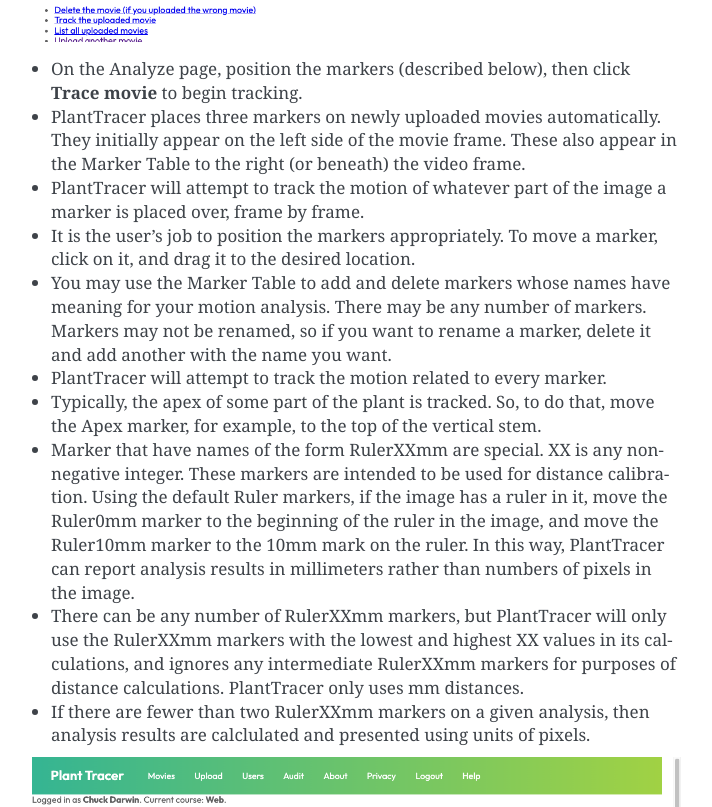
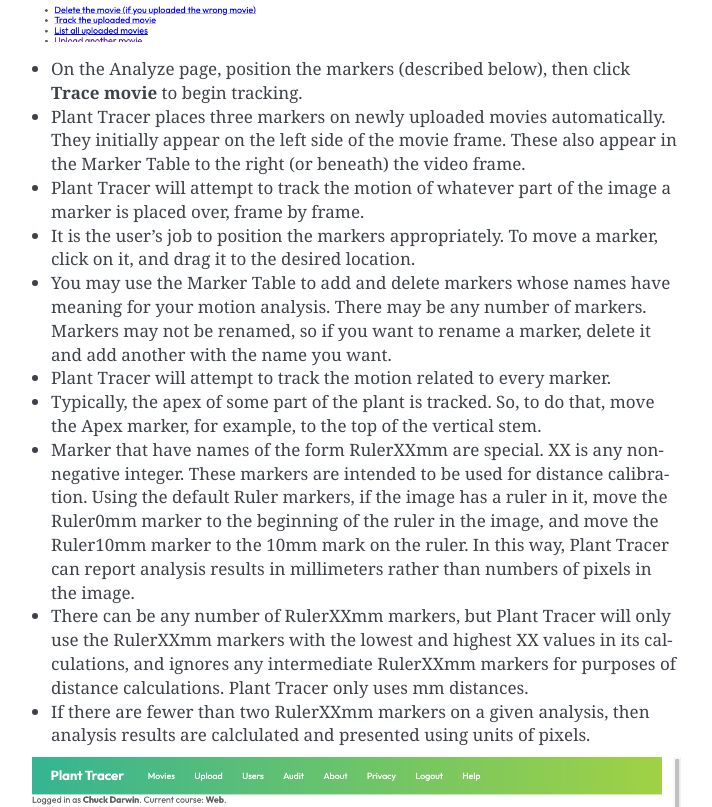
Before and after one commit to Plant-Tracer/webapp, a Sphinx documentation site: the page built from docs/UserTutorial.rst, in a window 1280 px wide and 1400 px high, scrolled down 3602 px. Shown: the part 155-962 px from the top of the window, without its empty margins (399-1111 px from the left). Built offline with Sphinx 7.4.7, drawn with Linux system fonts in a browser that asks for light colours; the version number is read from the project's files by our own code; some of the changed text lies outside the part shown.

Commit message:
refs #930: replace PlantTracer with Plant Tracer in tutorial
Co-Authored-By: Claude Sonnet 4.6 <noreply@anthropic.com>

```diff
--- a/docs/UserTutorial.rst
+++ b/docs/UserTutorial.rst
@@ -33,8 +33,8 @@ Viewing movies
 
 Uploading Movies (optional)
 ---------------------------
-- Ensure that your video is of a size that works well with PlantTracer. You may have to resize it before uploading. The movement tracking algorithm(s) PlantTracer use(s) actually work better with fairly low resolution, so no need to be concerned about losing any detail. We recommend a frame size of no more than 640 pixels in either dimension. We recommend a maxiumum of 1000 frames per movie. Your movie file must be 256MB or less or you won't be able to upload it all. Eventually, PlantTracer will automatically resize (downsample) uploaded movies, but for now, the user must do this prior to upload. See :doc:`VideoResizing` for some ways to resize videos.
-- PlantTracer will accept videos in most well-known video file formats, but MP4 is probably best.
+- Ensure that your video is of a size that works well with Plant Tracer. You may have to resize it before uploading. The movement tracking algorithm(s) Plant Tracer use(s) actually work better with fairly low resolution, so no need to be concerned about losing any detail. We recommend a frame size of no more than 640 pixels in either dimension. We recommend a maxiumum of 1000 frames per movie. Your movie file must be 256MB or less or you won't be able to upload it all. Eventually, Plant Tracer will automatically resize (downsample) uploaded movies, but for now, the user must do this prior to upload. See :doc:`VideoResizing` for some ways to resize videos.
+- Plant Tracer will accept videos in most well-known video file formats, but MP4 is probably best.
 - To upload your movie, select Upload from the menu bar at the top of the browser frame.
 - Enter the title of the file and a description of the movie.
 - Choose a file to upload.
@@ -50,14 +50,14 @@ Tracking the Uploaded Movie
    :alt: Tracking uploaded movie on Plant Tracer
 
 - On the Analyze page, position the markers (described below), then click **Trace movie** to begin tracking.
-- PlantTracer places three markers on newly uploaded movies automatically. They initially appear on the left side of the movie frame. These also appear in the Marker Table to the right (or beneath) the video frame.
-- PlantTracer will attempt to track the motion of whatever part of the image a marker is placed over, frame by frame.
+- Plant Tracer places three markers on newly uploaded movies automatically. They initially appear on the left side of the movie frame. These also appear in the Marker Table to the right (or beneath) the video frame.
+- Plant Tracer will attempt to track the motion of whatever part of the image a marker is placed over, frame by frame.
 - It is the user's job to position the markers appropriately. To move a marker, click on it, and drag it to the desired location.
 - You may use the Marker Table to add and delete markers whose names have meaning for your motion analysis. There may be any number of markers. Markers may not be renamed, so if you want to rename a marker, delete it and add another with the name you want.
-- PlantTracer will attempt to track the motion related to every marker.
+- Plant Tracer will attempt to track the motion related to every marker.
 - Typically, the apex of some part of the plant is tracked. So, to do that, move the Apex marker, for example, to the top of the vertical stem.
-- Marker that have names of the form RulerXXmm are special. XX is any non-negative integer. These markers are intended to be used for distance calibration. Using the default Ruler markers, if the image has a ruler in it, move the Ruler0mm marker to the beginning of the ruler in the image, and move the Ruler10mm marker to the 10mm mark on the ruler. In this way, PlantTracer can report analysis results in millimeters rather than numbers of pixels in the image.
-- There can be any number of RulerXXmm markers, but PlantTracer will only use the RulerXXmm markers with the lowest and highest XX values in its calculations, and ignores any intermediate RulerXXmm markers for purposes of distance calculations. PlantTracer only uses mm distances.
+- Marker that have names of the form RulerXXmm are special. XX is any non-negative integer. These markers are intended to be used for distance calibration. Using the default Ruler markers, if the image has a ruler in it, move the Ruler0mm marker to the beginning of the ruler in the image, and move the Ruler10mm marker to the 10mm mark on the ruler. In this way, Plant Tracer can report analysis results in millimeters rather than numbers of pixels in the image.
+- There can be any number of RulerXXmm markers, but Plant Tracer will only use the RulerXXmm markers with the lowest and highest XX values in its calculations, and ignores any intermediate RulerXXmm markers for purposes of distance calculations. Plant Tracer only uses mm distances.
 - If there are fewer than two RulerXXmm markers on a given analysis, then analysis results are calclulated and presented using units of pixels.
 
 .. image:: tutorial_images/moving_marker.png
```
